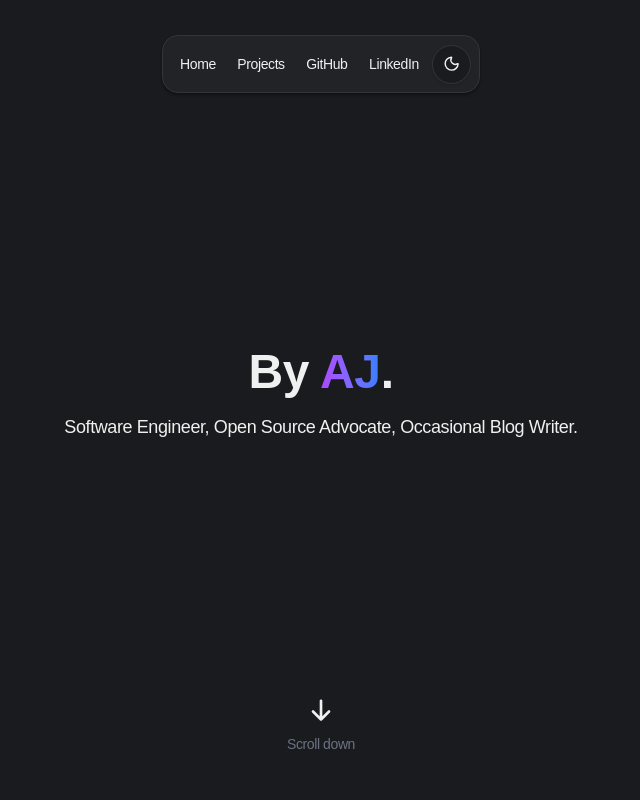
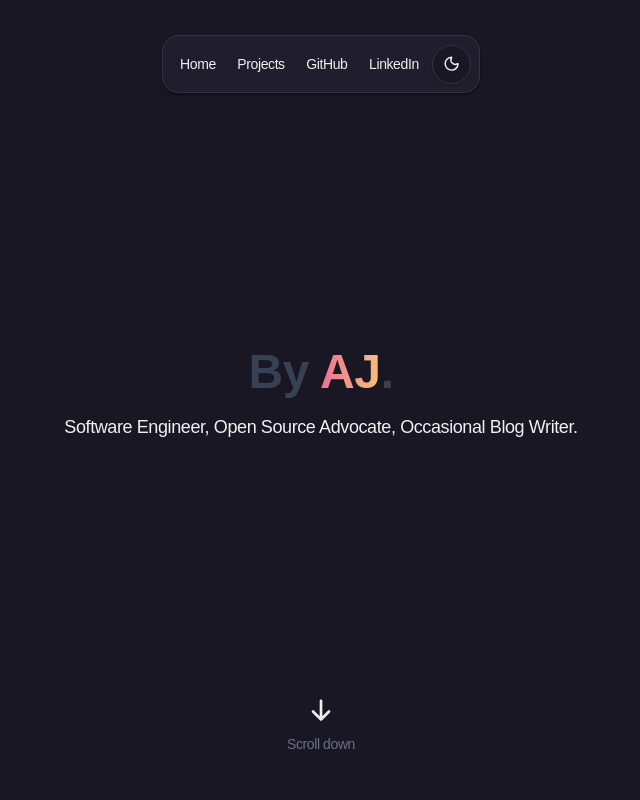
Before and after one commit to ajstrongdev/portfolio, a Next.js app: page / in a window 1280 px wide. Shown: the top 800 px of the page, without its empty margins (319-959 px from the left). Built offline with nearby package versions, Linux system fonts and the light colour scheme.

Commit message:
feat: finalise theming

```diff
--- a/app/globals.css
+++ b/app/globals.css
@@ -1,32 +1,31 @@
 @import "tailwindcss";
 @import "tw-animate-css";
 
-/* Violet blue theme - will use this as the base of my theme later */
 :root {
-  --background: oklch(0.994 0 0);
-  --foreground: oklch(0 0 0);
-  --card: oklch(0.994 0 0);
-  --card-foreground: oklch(0 0 0);
-  --popover: oklch(0.9911 0 0);
-  --popover-foreground: oklch(0 0 0);
-  --primary: oklch(0.5393 0.2713 286.7462);
+  --background: oklch(0.9699 0.0113 71.8999);
+  --foreground: oklch(0.4597 0.0629 289.5561);
+  --card: oklch(0.987 0.0107 76.6004);
+  --card-foreground: oklch(0.4597 0.0629 289.5561);
+  --popover: oklch(0.9389 0.0145 64.3381);
+  --popover-foreground: oklch(0.4597 0.0629 289.5561);
+  --primary: oklch(0.6957 0.1058 23.0328);
   --primary-foreground: oklch(1 0 0);
-  --secondary: oklch(0.954 0.0063 255.4755);
+  --secondary: oklch(0.9389 0.0145 64.3381);
   --secondary-foreground: oklch(0.1344 0 0);
   --muted: oklch(0.9702 0 0);
   --muted-foreground: oklch(0.4386 0 0);
-  --accent: oklch(0.9393 0.0288 266.368);
-  --accent-foreground: oklch(0.5445 0.1903 259.4848);
+  --accent: oklch(0.9502 0.0101 58.2141);
+  --accent-foreground: oklch(0.5768 0.0458 291.0006);
   --destructive: oklch(0.629 0.1902 23.0704);
   --destructive-foreground: oklch(1 0 0);
   --border: oklch(0.93 0.0094 286.2156);
   --input: oklch(0.9401 0 0);
   --ring: oklch(0 0 0);
-  --chart-1: oklch(0.7459 0.1483 156.4499);
-  --chart-2: oklch(0.5393 0.2713 286.7462);
-  --chart-3: oklch(0.7336 0.1758 50.5517);
-  --chart-4: oklch(0.5828 0.1809 259.7276);
-  --chart-5: oklch(0.559 0 0);
+  --chart-1: oklch(0.5989 0.1071 2.6555);
+  --chart-2: oklch(0.7555 0.1459 69.7433);
+  --chart-3: oklch(0.6957 0.1058 23.0328);
+  --chart-4: oklch(0.4909 0.077 227.9983);
+  --chart-5: oklch(0.6171 0.0738 305.698);
   --sidebar: oklch(0.9777 0.0051 247.8763);
   --sidebar-foreground: oklch(0 0 0);
   --sidebar-primary: oklch(0 0 0);
@@ -57,30 +56,30 @@
 }
 
 .dark {
-  --background: oklch(0.2223 0.006 271.1393);
+  --background: oklch(0.2134 0.0255 291.131);
   --foreground: oklch(0.9551 0 0);
-  --card: oklch(0.2568 0.0076 274.6528);
-  --card-foreground: oklch(0.9551 0 0);
-  --popover: oklch(0.2568 0.0076 274.6528);
+  --card: oklch(0.2413 0.0322 289.1359);
+  --card-foreground: oklch(0.9088 0.0299 289.969);
+  --popover: oklch(0.2708 0.0423 289.2331);
   --popover-foreground: oklch(0.9551 0 0);
-  --primary: oklch(0.6132 0.2294 291.7437);
-  --primary-foreground: oklch(1 0 0);
-  --secondary: oklch(0.294 0.013 272.9312);
+  --primary: oklch(0.8363 0.0544 21.1411);
+  --primary-foreground: oklch(0.2708 0.0423 289.2331);
+  --secondary: oklch(0.2708 0.0423 289.2331);
   --secondary-foreground: oklch(0.9551 0 0);
   --muted: oklch(0.294 0.013 272.9312);
   --muted-foreground: oklch(0.7058 0 0);
-  --accent: oklch(0.2795 0.0368 260.031);
-  --accent-foreground: oklch(0.7857 0.1153 246.6596);
-  --destructive: oklch(0.7106 0.1661 22.2162);
+  --accent: oklch(0.3717 0.0358 291.0973);
+  --accent-foreground: oklch(0.9551 0 0);
+  --destructive: oklch(0.6977 0.1565 4.2242);
   --destructive-foreground: oklch(1 0 0);
   --border: oklch(0.3289 0.0092 268.3843);
   --input: oklch(0.3289 0.0092 268.3843);
   --ring: oklch(0.6132 0.2294 291.7437);
-  --chart-1: oklch(0.8003 0.1821 151.711);
-  --chart-2: oklch(0.6132 0.2294 291.7437);
-  --chart-3: oklch(0.8077 0.1035 19.5706);
-  --chart-4: oklch(0.6691 0.1569 260.1063);
-  --chart-5: oklch(0.7058 0 0);
+  --chart-1: oklch(0.6977 0.1565 4.2242);
+  --chart-2: oklch(0.8429 0.11 74.6019);
+  --chart-3: oklch(0.8363 0.0544 21.1411);
+  --chart-4: oklch(0.5277 0.0793 227.7159);
+  --chart-5: oklch(0.776 0.0945 304.9945);
   --sidebar: oklch(0.2011 0.0039 286.0396);
   --sidebar-foreground: oklch(0.9551 0 0);
   --sidebar-primary: oklch(0.6132 0.2294 291.7437);
--- a/app/page.tsx
+++ b/app/page.tsx
@@ -20,21 +20,27 @@ import {
   CarouselPrevious,
   CarouselNext,
 } from "@/components/ui/carousel";
+import { useTheme } from "next-themes";
 
 export default function Home() {
+  const { theme } = useTheme();
   return (
     <>
       <div className="h-screen w-full">
         <div className="flex items-center justify-center h-[calc(100vh-8rem)]">
           <div>
-            <h1 className="text-5xl font-bold text-center py-2">
+            <h1 className="text-5xl font-bold text-center py-2 text-gray-700">
               By{" "}
-              <span className="bg-gradient-to-r from-purple-500 to-blue-500 bg-clip-text text-transparent">
+              <span
+                className={`bg-gradient-to-r from-chart-1 ${
+                  theme == "dark" ? "to-chart-2" : "to-chart-3"
+                } bg-clip-text text-transparent`}
+              >
                 AJ
               </span>
               .
             </h1>
-            <p className="text-lg py-2">
+            <p className="text-lg py-2 text-center">
               Software Engineer, Open Source Advocate, Occasional Blog Writer.
             </p>
           </div>
@@ -52,9 +58,17 @@ export default function Home() {
           </div>
         </div>
       </div>
-      <div className="w-full py-8 bg-card/40">
+      <div
+        className={`w-full py-8 ${
+          theme === "dark" ? "bg-card/40" : "bg-card/70"
+        }`}
+      >
         <div className="py-12" id="projects">
-          <h1 className="text-5xl font-bold text-center bg-gradient-to-r from-purple-500 to-blue-500 text-transparent bg-clip-text leading-normal">
+          <h1
+            className={`text-5xl font-bold text-center bg-gradient-to-r from-chart-1 ${
+              theme == "dark" ? "to-chart-2" : "to-chart-3"
+            } text-transparent bg-clip-text leading-normal`}
+          >
             My Projects
           </h1>
         </div>
--- a/components/ui/badge.tsx
+++ b/components/ui/badge.tsx
@@ -12,7 +12,7 @@ const badgeVariants = cva(
         default:
           "border-transparent bg-primary text-primary-foreground [a&]:hover:bg-primary/90",
         secondary:
-          "border-transparent bg-gradient-to-r from-purple-500 mx-2 to-pink-500 rounded-full font-bold text-white",
+          "border-transparent bg-gradient-to-r from-red-100 mx-2 to-pink-200 rounded-full font-bold text-base dark:text-black text-[.85rem]",
         destructive:
           "border-transparent bg-destructive text-white [a&]:hover:bg-destructive/90 focus-visible:ring-destructive/20 dark:focus-visible:ring-destructive/40 dark:bg-destructive/60",
         outline:
```
